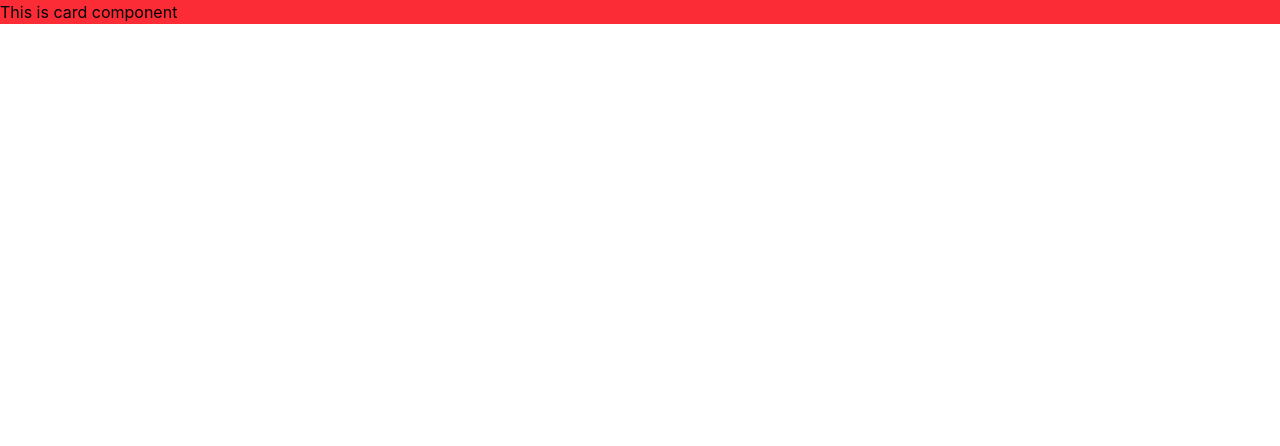
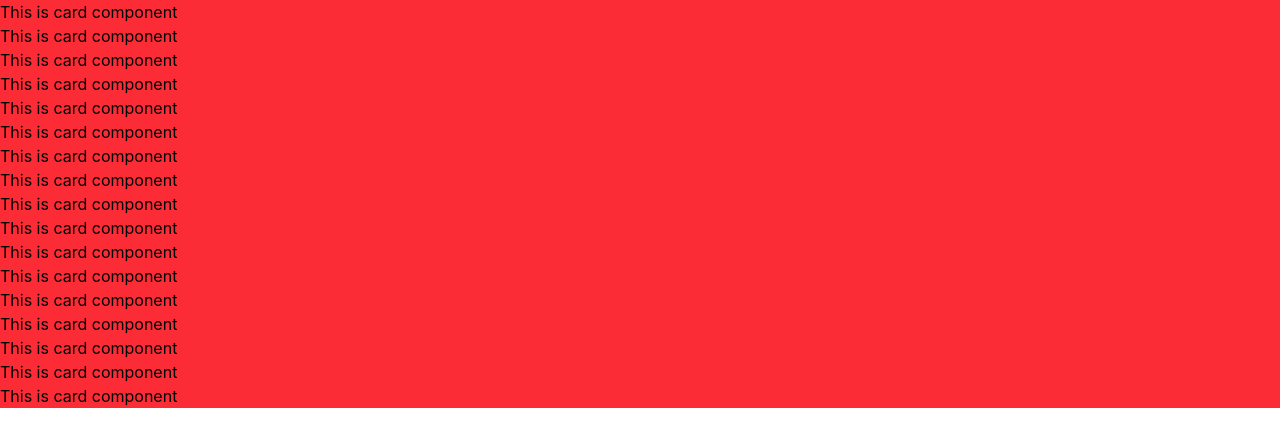
Before and after one commit to forgewithharsh/sheriyans-cohort3.0, a React (Vite) app in the folder react/day6-rendering-formHandling/: page / in a window 1280 px wide. Shown: the top 446 px of the page. Built offline with nearby package versions, Linux system fonts and the light colour scheme.

Commit message:
feat: update Web component to render multiple Card components from an array

```diff
--- a/react/day6-rendering-formHandling/src/Web.jsx
+++ b/react/day6-rendering-formHandling/src/Web.jsx
@@ -4,9 +4,13 @@ import Contact from "./components/Contact";
 import About from "./components/About";
 
 const Web = () => {
+  let arr = [2, 3, 4, 5, 6, 7, 8, 9, 0, 8, 7, 6, 5, 4, 3, 2, 1];
+
   return (
     <div className="">
-      <Card />
+      {arr.map((index) => {
+        return <Card key={index}/>
+      })}
     </div>
   );
 };
```
